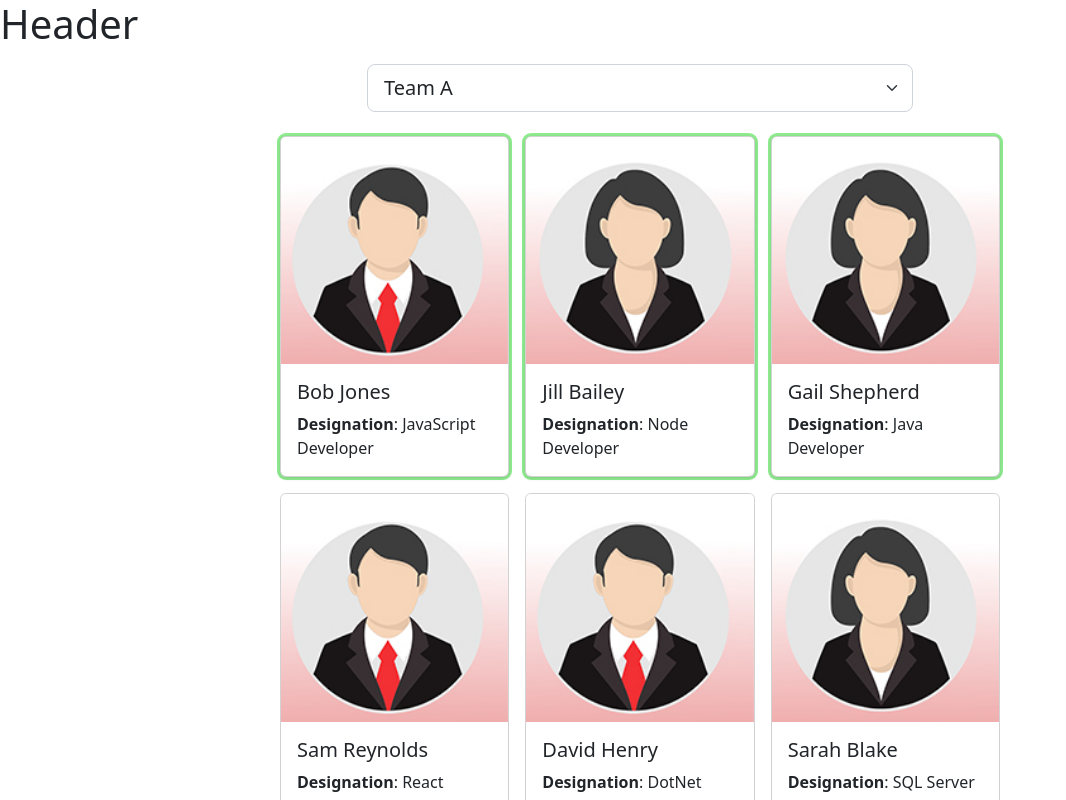
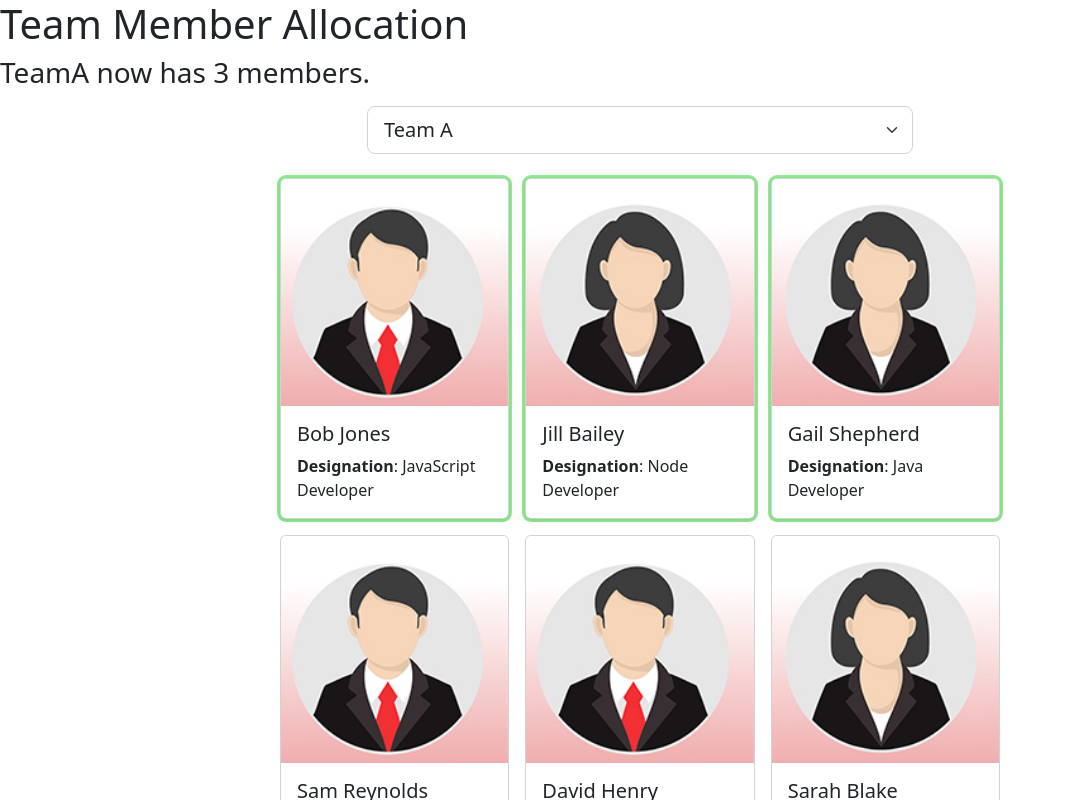
Before and after one commit to Scott-Zeta/Team-Member-Allocation, a React (Vite) app: page / in a window 1280 px wide. Shown: the top 800 px of the page, without its empty margins (0-1066 px from the left). Built offline with nearby package versions, Linux system fonts and the light colour scheme.

Commit message:
Header with member count

```diff
--- a/src/App.jsx
+++ b/src/App.jsx
@@ -109,9 +109,13 @@ function App() {
     //toggle the teamName, if person belongs to team selected(first hook), empty the string(remove by click), if it doesn't belongs to it, add by click the card
   }
 
+  const countMember = (employees,selectedTeam) => {
+    return employees.filter((e)=>e.teamName===selectedTeam).length
+  }
+
   return (
     <div>
-      <Header />
+      <Header countMember = {countMember(employees,selectedTeam)} selectedTeam={selectedTeam}/>
       <Employee cardClick={cardClick} employees={employees} selectedTeam={selectedTeam} changeTeam={changeTeam} />
       <Footer />
     </div>
--- a/src/Header.jsx
+++ b/src/Header.jsx
@@ -1,7 +1,8 @@
-const header = () => {
+const header = ({selectedTeam,countMember}) => {
   return (
     <header>
-      <h1>Header</h1>
+      <h1>Team Member Allocation</h1>
+      <h3>{selectedTeam} now has {countMember} members.</h3>
     </header>
   )
 }
```
